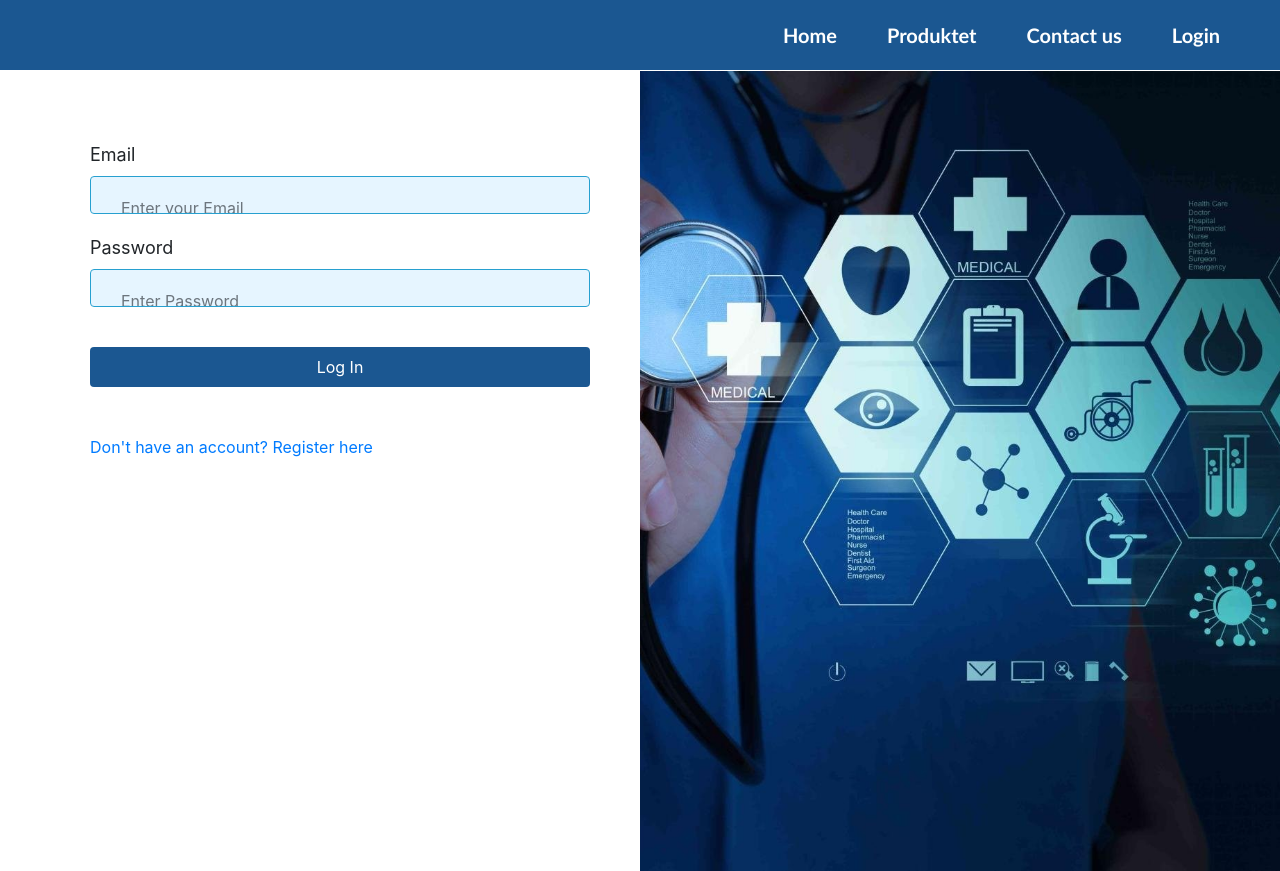
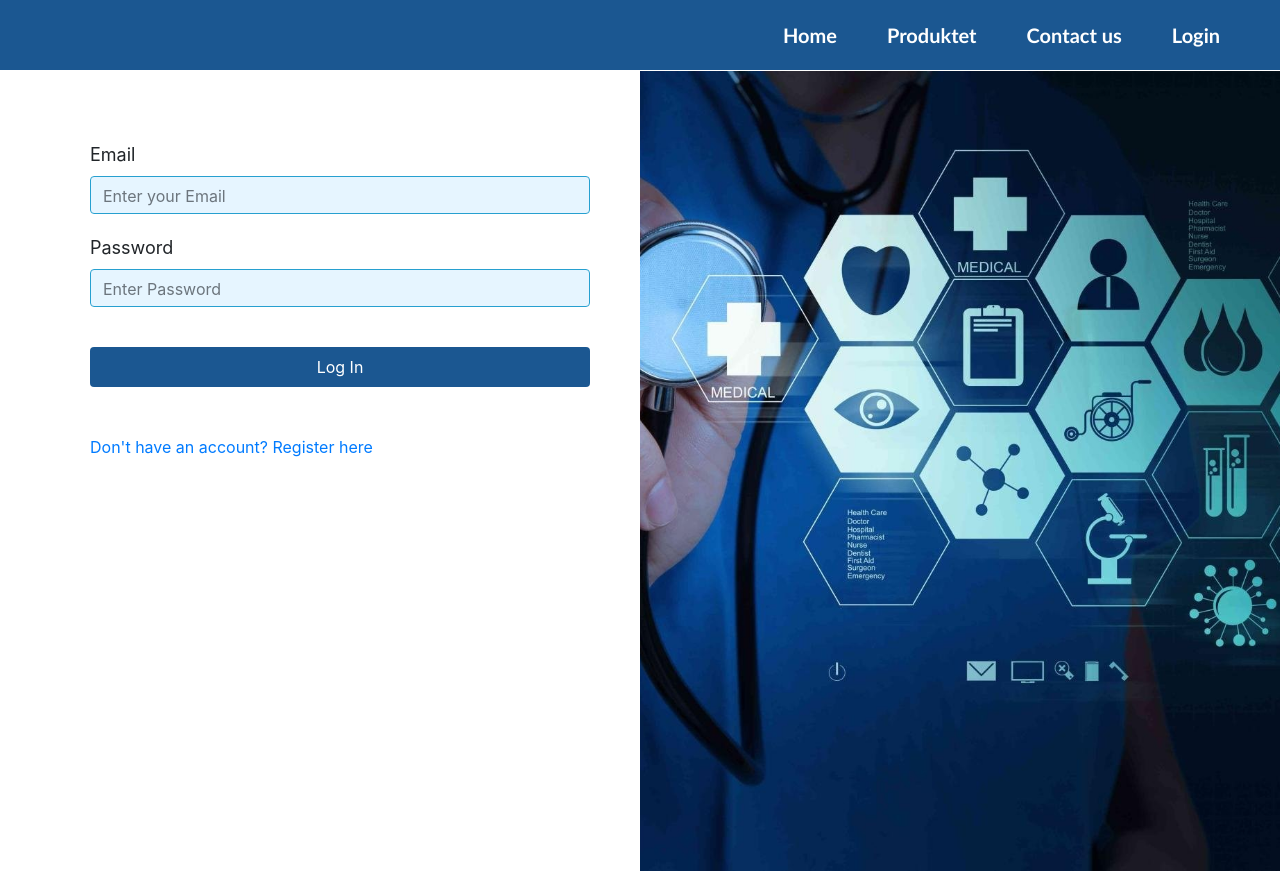
Before and after one commit to andapilingjurka/LAB1, a React (Create React App) app: page /login in a window 1280 px wide. Built offline with nearby package versions, Linux system fonts and the light colour scheme.

Commit message:
Permirsim CSS

```diff
--- a/src/component/Navs/Nav.js
+++ b/src/component/Navs/Nav.js
@@ -28,7 +28,7 @@ function Nav() {
 
         {localStorage.getItem('token') ? (
 
-            <button onClick={handleLogout} style={{ marginLeft: '10px', marginRight: '40px', padding: '5px 10px', backgroundColor: 'white', color: '#fff', border: 'none', borderRadius: '4px', cursor: 'pointer', fontWeight: 'bolder', fontSize: '20px', }}>Logout</button>
+            <button onClick={handleLogout} style={{ marginLeft: '10px', marginRight: '40px', padding: '5px 10px', backgroundColor: 'black', color: '#fff', border: 'none', borderRadius: '4px', cursor: 'pointer', fontWeight: 'bolder', fontSize: '20px', }}>Logout</button>
 
         ) : (
           <Link to="/login" style={{ marginLeft: '10px', marginRight: '40px', textDecoration: 'none', color: 'white', fontWeight: 'bolder', fontSize: '20px' }}>Login</Link>
--- a/src/index.css
+++ b/src/index.css
@@ -281,7 +281,7 @@ code {
 .login_form input {
      text-align:  left !important ;
 
-      padding: 30px;
+
       background-color: #e6f5ff;
       border: 1px solid rgb(39, 160, 208);
       resize: none;
```
Also changed, not shown: src/component/Login/logo.png (deleted).
